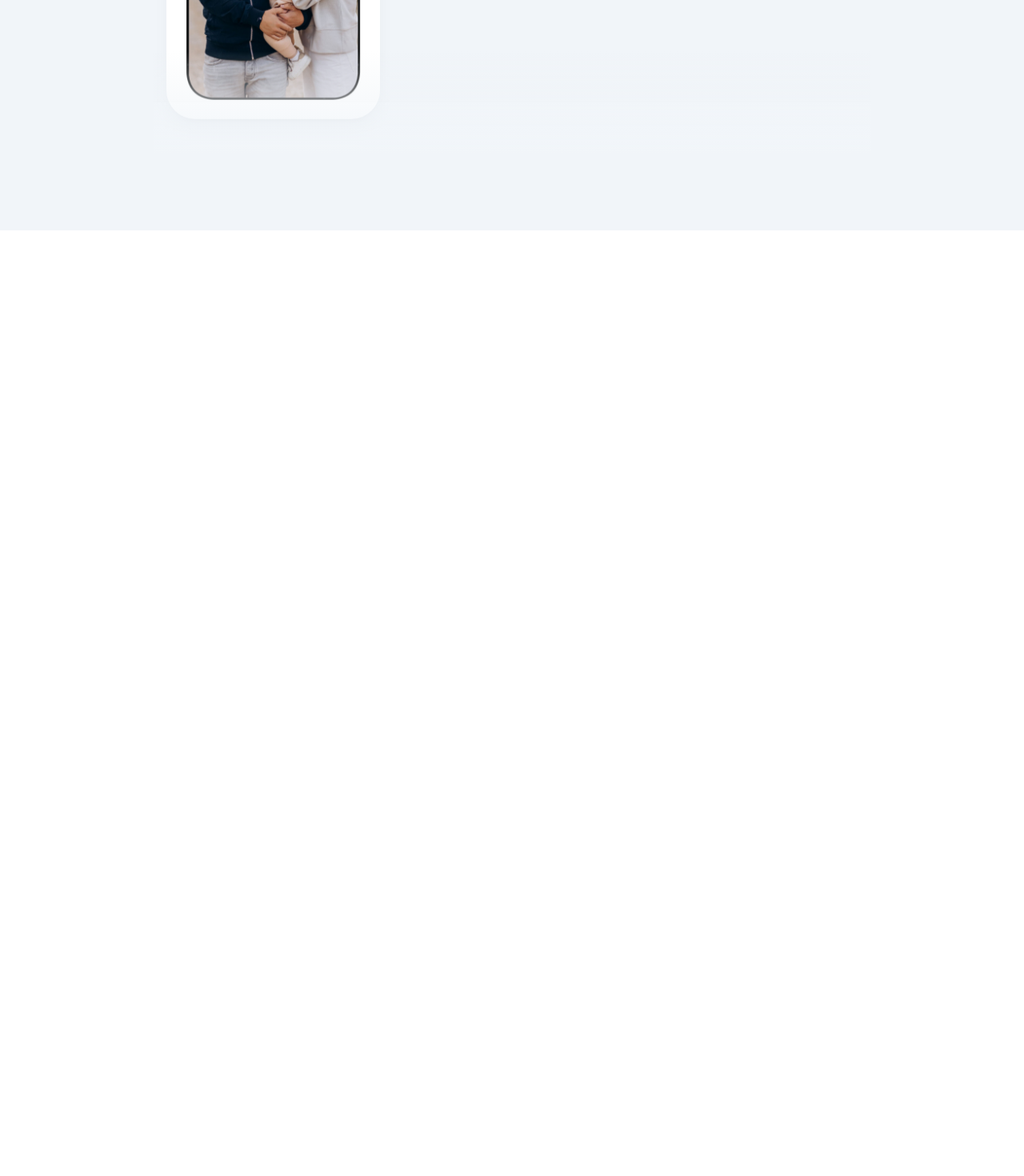
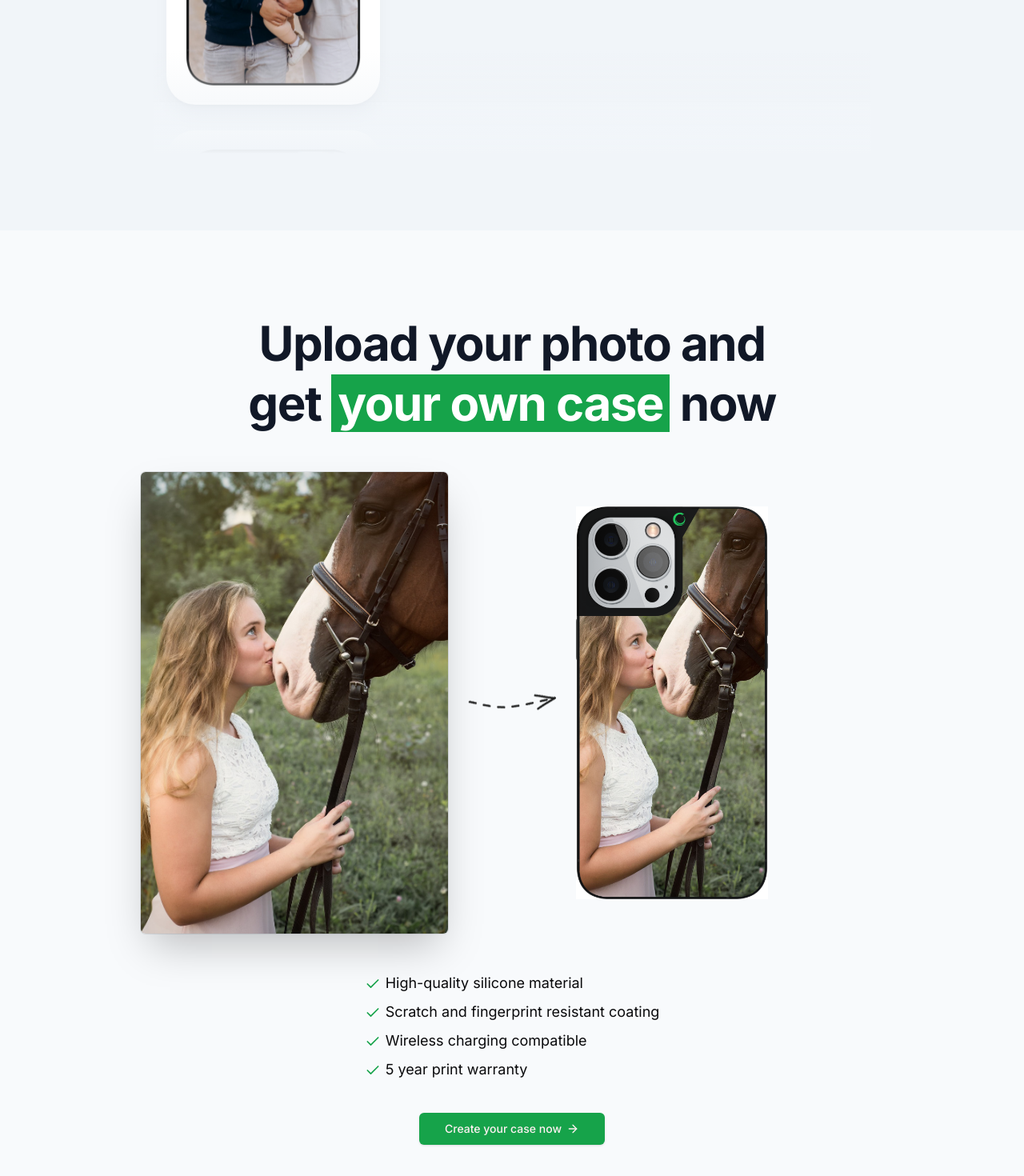
Before and after one commit to ItsAnkitPatel/casify, a Next.js app: page / in a window 1280 px wide. Shown: the part 2316-3786 px from the top of the page at 80% size. Before the commit the page ends 2604 px from the top, so only its background shows below. Built offline with nearby package versions, Linux system fonts and the light colour scheme; no server answers.

Commit message:
Add Upload photo section UI

```diff
--- a/src/app/page.tsx
+++ b/src/app/page.tsx
@@ -2,7 +2,9 @@
 import MaxWidthWrapper from "@/components/MaxWidthWrapper";
 import Phone from "@/components/Phone";
 import Reviews from "@/components/Reviews";
-import { Check, Star } from "lucide-react";
+import { buttonVariants } from "@/components/ui/button";
+import { ArrowRight, Check, Star } from "lucide-react";
+import Link from "next/link";
 
 export default function Home() {
   return (
@@ -236,8 +238,76 @@
       </section>
       {/* ------------------------------------------------------------------------------------------------ */}
 
+      {/* Upload photo section UI */}
       <section>
+        <MaxWidthWrapper className="py-24">
+          {/* Title of the section */}
+          <div className="mb-12 px-6 lg:px-8">
+            <div className="mx-auto max-w-2xl sm:text-center">
+              <h2 className="order-1 mt-2 tracking-tight text-center text-balance !leading-tight font-bold text-5xl md:text-6xl text-gray-900">
+                Upload your photo and get{" "}
+                <span className="relative px-2 bg-green-600 text-white">
+                  your own case
+                </span>{" "}
+                now
+              </h2>
+            </div>
+          </div>
+          {/* Main image container */}
+          <div className="mx-auto max-w-6xl px-6 lg:px-8">
+            <div className="relative flex flex-col items-center md:grid grid-cols-2 gap-40">
+              {/* Arrow image */}
+              <img
+                src="/arrow.png"
+                className="absolute top-[25rem] md:top-1/2 -translate-y-1/2 z-10 left-1/2 -translate-x-1/2 rotate-90 md:rotate-0"
+              />
 
+              {/* Horse image */}
+              <div className="relative h-80 md:h-full w-full md:justify-self-end max-w-sm rounded-xl bg-gray-900/5 ring-inset ring-gray-900/10 lg:rounded-2xl">
+                <img
+                  src="/horse.jpg"
+                  className="rounded-md object-cover bg-white shadow-2xl ring-1 ring-gray-900/10 h-full w-full"
+                />
+              </div>
+
+              {/* Phone case image */}
+              <Phone className="w-60" imgSrc="/horse_phone.jpg" />
+            </div>
+          </div>
+
+          {/* Highlights */}
+          <ul className="mx-auto mt-12 max-w-prose sm:text-lg space-y-2 w-fit">
+            <li className="w-fit">
+              <Check className="size-5 text-green-600 inline mr-1.5" />
+              High-quality silicone material
+            </li>
+            <li className="w-fit">
+              <Check className="size-5 text-green-600 inline mr-1.5" />
+              Scratch and fingerprint resistant coating
+            </li>
+            <li className="w-fit">
+              <Check className="size-5 text-green-600 inline mr-1.5" />
+              Wireless charging compatible
+            </li>
+            <li className="w-fit">
+              <Check className="size-5 text-green-600 inline mr-1.5" />5 year
+              print warranty
+            </li>
+
+            {/* Image Upload button */}
+            <div className="flex justify-center">
+              <Link
+                className={buttonVariants({
+                  size: "lg",
+                  className: "mx-auto mt-8",
+                })}
+                href="/configure/upload"
+              >
+                Create your case now <ArrowRight className="size-4 ml-1.5" />
+              </Link>
+            </div>
+          </ul>
+        </MaxWidthWrapper>
       </section>
     </div>
   );
```
